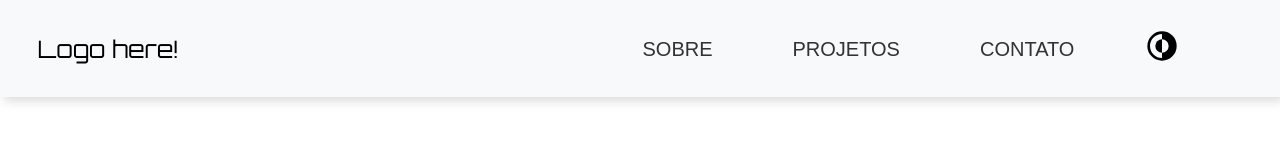
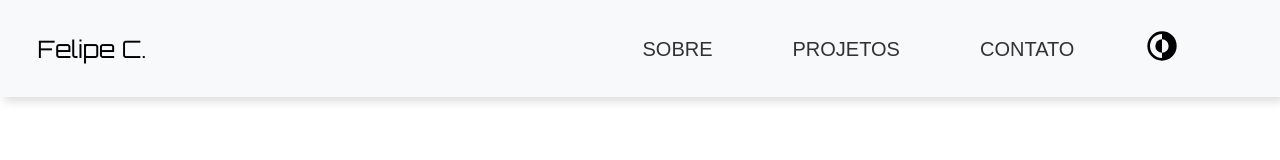
Before and after one commit to FelipeCostaq/portfolio, a React (Vite) app: page / in a window 1280 px wide. Shown: the top 160 px of the page. Built offline with nearby package versions, Linux system fonts and the light colour scheme; a web font is replaced by a local one.

Commit message:
:sparkles: feat: logo add

```diff
--- a/src/pages/Home.tsx
+++ b/src/pages/Home.tsx
@@ -72,7 +72,7 @@ function App() {
       <header>
         <nav className="navbar navbar-expand-lg fixed-top bg-body-tertiary">
           <div className="container-fluid">
-            <a className="navbar-brand" href="#">Logo here!</a>
+            <a className="navbar-brand" href="#">Felipe C.</a>
             <button
               className="navbar-toggler"
               type="button"
--- a/src/pages/index.css
+++ b/src/pages/index.css
@@ -132,3 +132,9 @@
 #tech img:hover{
   transform: scale(1.05);
 }
+
+#div-title{
+  background-color: black;
+  width: 10%;
+  height: 100%;
+}
```
